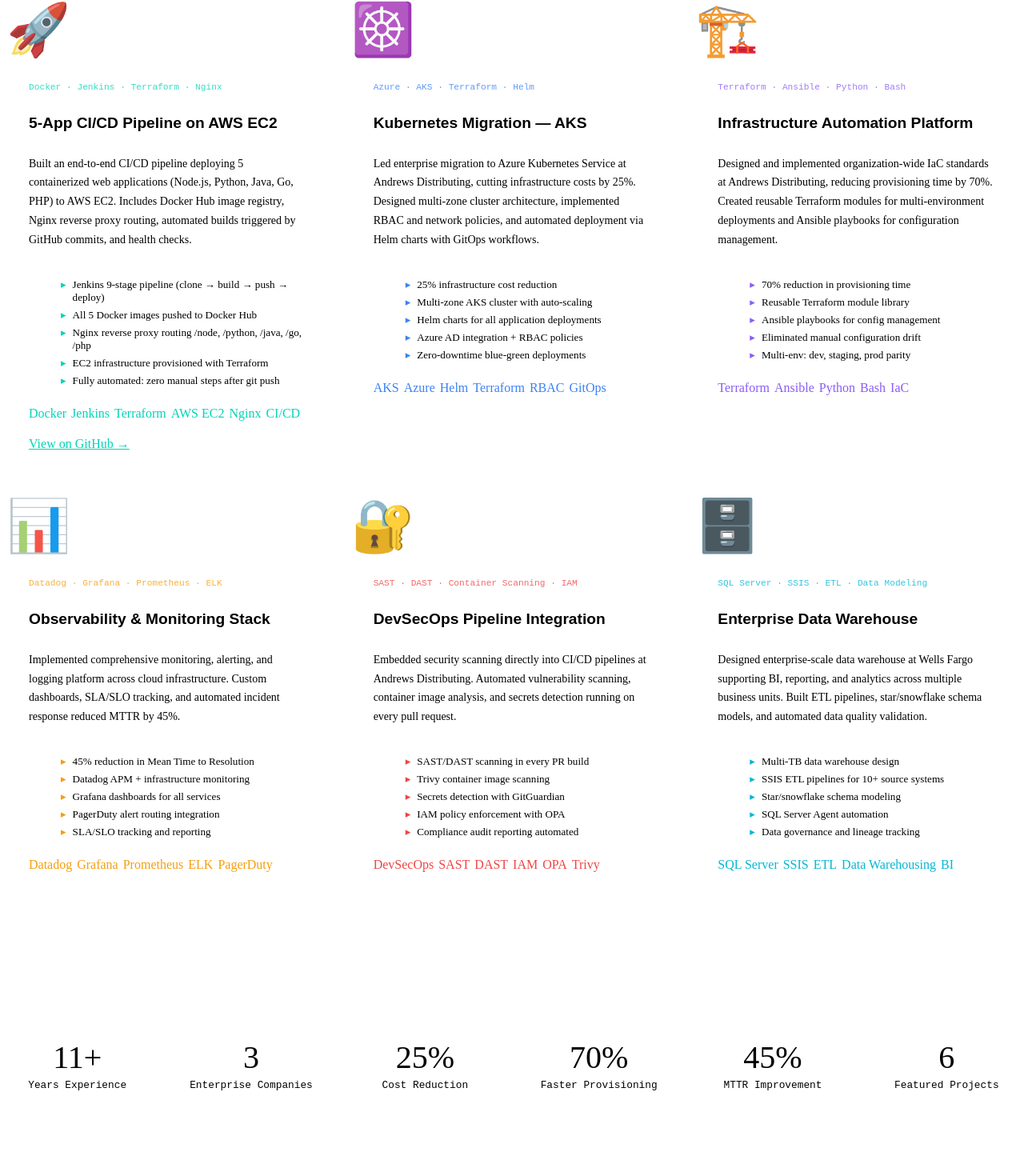
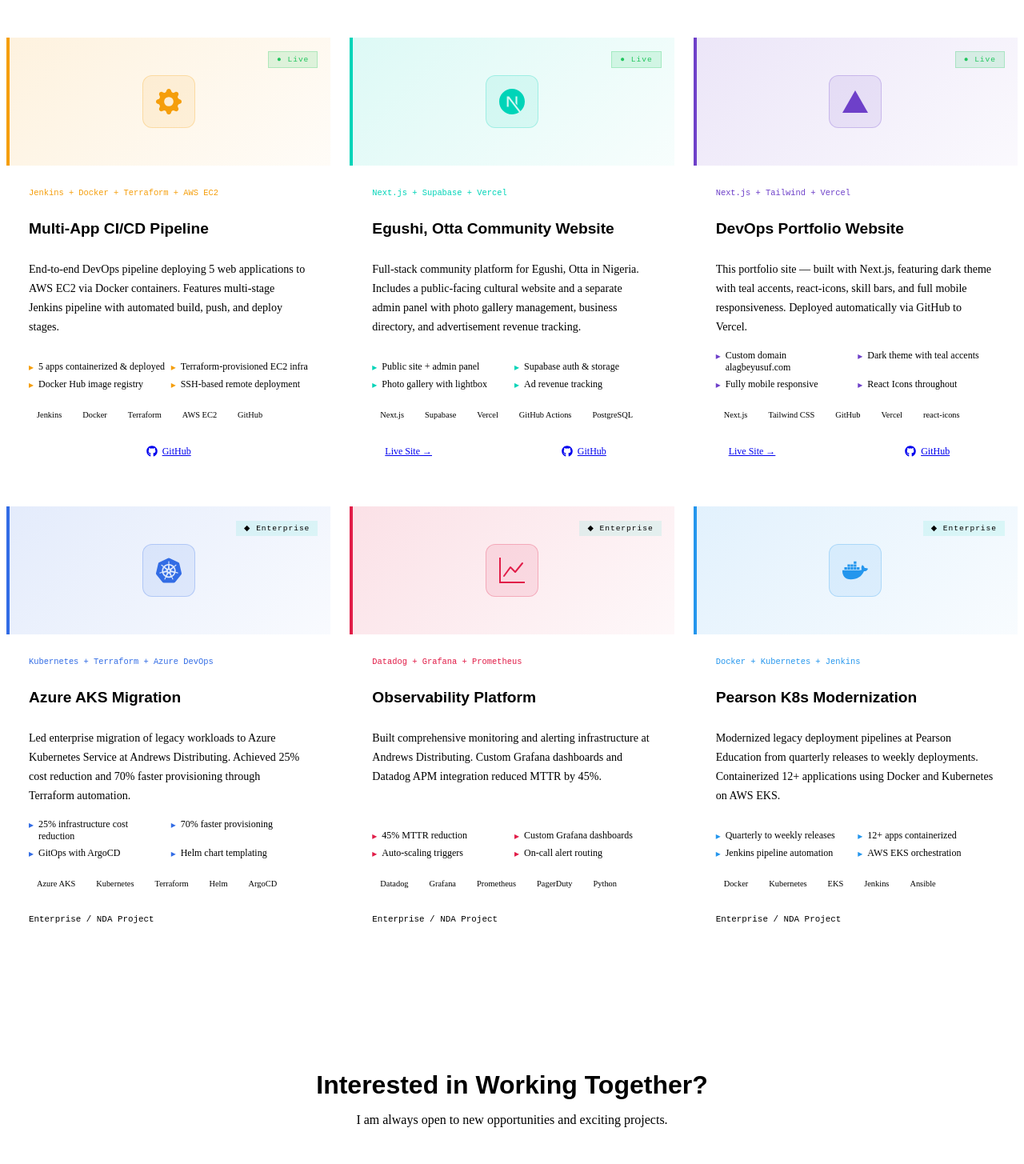
Before and after one commit to YusufAlagbe/Devops-profile, a Next.js app in the folder portfolio/: page /projects in a window 1280 px wide. Shown: the part 930-2385 px from the top of the page at 80% size. Built offline with nearby package versions, Linux system fonts and the light colour scheme.

Commit message:
Upgrade all icons to react-icons

```diff
--- a/portfolio/package.json
+++ b/portfolio/package.json
@@ -10,7 +10,8 @@
   "dependencies": {
     "next": "14.2.3",
     "react": "^18.3.1",
-    "react-dom": "^18.3.1"
+    "react-dom": "^18.3.1",
+    "react-icons": "^5.6.0"
   },
   "devDependencies": {
     "autoprefixer": "^10.4.19",
--- a/portfolio/src/pages/projects.js
+++ b/portfolio/src/pages/projects.js
@@ -1,108 +1,66 @@
-import Head from 'next/head'
-import Navbar from '../components/Navbar'
-import Footer from '../components/Footer'
+import Head from "next/head"
+import Navbar from "../components/Navbar"
+import Footer from "../components/Footer"
+import Link from "next/link"
+import { FaDocker, FaAws, FaGithub } from "react-icons/fa"
+import { SiKubernetes, SiTerraform, SiJenkins, SiGrafana, SiDatadog, SiVercel, SiSupabase, SiNextdotjs, SiGithubactions } from "react-icons/si"
+import { BsCloudFill, BsGearFill, BsShieldLockFill, BsGraphUp } from "react-icons/bs"
 
 const projects = [
   {
-    title: '5-App CI/CD Pipeline on AWS EC2',
-    subtitle: 'Docker · Jenkins · Terraform · Nginx',
-    description: 'Built an end-to-end CI/CD pipeline deploying 5 containerized web applications (Node.js, Python, Java, Go, PHP) to AWS EC2. Includes Docker Hub image registry, Nginx reverse proxy routing, automated builds triggered by GitHub commits, and health checks.',
-    highlights: [
-      'Jenkins 9-stage pipeline (clone → build → push → deploy)',
-      'All 5 Docker images pushed to Docker Hub',
-      'Nginx reverse proxy routing /node, /python, /java, /go, /php',
-      'EC2 infrastructure provisioned with Terraform',
-      'Fully automated: zero manual steps after git push',
-    ],
-    tags: ['Docker', 'Jenkins', 'Terraform', 'AWS EC2', 'Nginx', 'CI/CD'],
-    github: 'https://github.com/YusufAlagbe/devops-project',
-    status: 'Live',
-    color: '#00d4b8',
-    icon: '🚀',
+    title: "Multi-App CI/CD Pipeline",
+    subtitle: "Jenkins + Docker + Terraform + AWS EC2",
+    desc: "End-to-end DevOps pipeline deploying 5 web applications to AWS EC2 via Docker containers. Features multi-stage Jenkins pipeline with automated build, push, and deploy stages.",
+    tags: ["Jenkins", "Docker", "Terraform", "AWS EC2", "GitHub"],
+    highlights: ["5 apps containerized & deployed", "Terraform-provisioned EC2 infra", "Docker Hub image registry", "SSH-based remote deployment"],
+    Icon: BsGearFill, color: "#f59e0b", status: "Live",
+    github: "https://github.com/YusufAlagbe",
   },
   {
-    title: 'Kubernetes Migration — AKS',
-    subtitle: 'Azure · AKS · Terraform · Helm',
-    description: 'Led enterprise migration to Azure Kubernetes Service at Andrews Distributing, cutting infrastructure costs by 25%. Designed multi-zone cluster architecture, implemented RBAC and network policies, and automated deployment via Helm charts with GitOps workflows.',
-    highlights: [
-      '25% infrastructure cost reduction',
-      'Multi-zone AKS cluster with auto-scaling',
-      'Helm charts for all application deployments',
-      'Azure AD integration + RBAC policies',
-      'Zero-downtime blue-green deployments',
-    ],
-    tags: ['AKS', 'Azure', 'Helm', 'Terraform', 'RBAC', 'GitOps'],
-    status: 'Production',
-    color: '#3b82f6',
-    icon: '☸️',
+    title: "Egushi, Otta Community Website",
+    subtitle: "Next.js + Supabase + Vercel",
+    desc: "Full-stack community platform for Egushi, Otta in Nigeria. Includes a public-facing cultural website and a separate admin panel with photo gallery management, business directory, and advertisement revenue tracking.",
+    tags: ["Next.js", "Supabase", "Vercel", "GitHub Actions", "PostgreSQL"],
+    highlights: ["Public site + admin panel", "Supabase auth & storage", "Photo gallery with lightbox", "Ad revenue tracking"],
+    Icon: SiNextdotjs, color: "#00d4b8", status: "Live",
+    live: "https://egushi-otta.vercel.app",
+    github: "https://github.com/YusufAlagbe",
   },
   {
-    title: 'Infrastructure Automation Platform',
-    subtitle: 'Terraform · Ansible · Python · Bash',
-    description: 'Designed and implemented organization-wide IaC standards at Andrews Distributing, reducing provisioning time by 70%. Created reusable Terraform modules for multi-environment deployments and Ansible playbooks for configuration management.',
-    highlights: [
-      '70% reduction in provisioning time',
-      'Reusable Terraform module library',
-      'Ansible playbooks for config management',
-      'Eliminated manual configuration drift',
-      'Multi-env: dev, staging, prod parity',
-    ],
-    tags: ['Terraform', 'Ansible', 'Python', 'Bash', 'IaC'],
-    status: 'Production',
-    color: '#8b5cf6',
-    icon: '🏗️',
+    title: "DevOps Portfolio Website",
+    subtitle: "Next.js + Tailwind + Vercel",
+    desc: "This portfolio site — built with Next.js, featuring dark theme with teal accents, react-icons, skill bars, and full mobile responsiveness. Deployed automatically via GitHub to Vercel.",
+    tags: ["Next.js", "Tailwind CSS", "GitHub", "Vercel", "react-icons"],
+    highlights: ["Custom domain alagbeyusuf.com", "Dark theme with teal accents", "Fully mobile responsive", "React Icons throughout"],
+    Icon: SiVercel, color: "#6e40c9", status: "Live",
+    live: "https://alagbeyusuf.com",
+    github: "https://github.com/YusufAlagbe",
   },
   {
-    title: 'Observability & Monitoring Stack',
-    subtitle: 'Datadog · Grafana · Prometheus · ELK',
-    description: 'Implemented comprehensive monitoring, alerting, and logging platform across cloud infrastructure. Custom dashboards, SLA/SLO tracking, and automated incident response reduced MTTR by 45%.',
-    highlights: [
-      '45% reduction in Mean Time to Resolution',
-      'Datadog APM + infrastructure monitoring',
-      'Grafana dashboards for all services',
-      'PagerDuty alert routing integration',
-      'SLA/SLO tracking and reporting',
-    ],
-    tags: ['Datadog', 'Grafana', 'Prometheus', 'ELK', 'PagerDuty'],
-    status: 'Production',
-    color: '#f59e0b',
-    icon: '📊',
+    title: "Azure AKS Migration",
+    subtitle: "Kubernetes + Terraform + Azure DevOps",
+    desc: "Led enterprise migration of legacy workloads to Azure Kubernetes Service at Andrews Distributing. Achieved 25% cost reduction and 70% faster provisioning through Terraform automation.",
+    tags: ["Azure AKS", "Kubernetes", "Terraform", "Helm", "ArgoCD"],
+    highlights: ["25% infrastructure cost reduction", "70% faster provisioning", "GitOps with ArgoCD", "Helm chart templating"],
+    Icon: SiKubernetes, color: "#326ce5", status: "Enterprise",
   },
   {
-    title: 'DevSecOps Pipeline Integration',
-    subtitle: 'SAST · DAST · Container Scanning · IAM',
-    description: 'Embedded security scanning directly into CI/CD pipelines at Andrews Distributing. Automated vulnerability scanning, container image analysis, and secrets detection running on every pull request.',
-    highlights: [
-      'SAST/DAST scanning in every PR build',
-      'Trivy container image scanning',
-      'Secrets detection with GitGuardian',
-      'IAM policy enforcement with OPA',
-      'Compliance audit reporting automated',
-    ],
-    tags: ['DevSecOps', 'SAST', 'DAST', 'IAM', 'OPA', 'Trivy'],
-    status: 'Production',
-    color: '#ef4444',
-    icon: '🔐',
+    title: "Observability Platform",
+    subtitle: "Datadog + Grafana + Prometheus",
+    desc: "Built comprehensive monitoring and alerting infrastructure at Andrews Distributing. Custom Grafana dashboards and Datadog APM integration reduced MTTR by 45%.",
+    tags: ["Datadog", "Grafana", "Prometheus", "PagerDuty", "Python"],
+    highlights: ["45% MTTR reduction", "Custom Grafana dashboards", "Auto-scaling triggers", "On-call alert routing"],
+    Icon: BsGraphUp, color: "#e11d48", status: "Enterprise",
   },
   {
-    title: 'Enterprise Data Warehouse',
-    subtitle: 'SQL Server · SSIS · ETL · Data Modeling',
-    description: 'Designed enterprise-scale data warehouse at Wells Fargo supporting BI, reporting, and analytics across multiple business units. Built ETL pipelines, star/snowflake schema models, and automated data quality validation.',
-    highlights: [
-      'Multi-TB data warehouse design',
-      'SSIS ETL pipelines for 10+ source systems',
-      'Star/snowflake schema modeling',
-      'SQL Server Agent automation',
-      'Data governance and lineage tracking',
-    ],
-    tags: ['SQL Server', 'SSIS', 'ETL', 'Data Warehousing', 'BI'],
-    status: 'Delivered',
-    color: '#06b6d4',
-    icon: '🗄️',
+    title: "Pearson K8s Modernization",
+    subtitle: "Docker + Kubernetes + Jenkins",
+    desc: "Modernized legacy deployment pipelines at Pearson Education from quarterly releases to weekly deployments. Containerized 12+ applications using Docker and Kubernetes on AWS EKS.",
+    tags: ["Docker", "Kubernetes", "EKS", "Jenkins", "Ansible"],
+    highlights: ["Quarterly to weekly releases", "12+ apps containerized", "Jenkins pipeline automation", "AWS EKS orchestration"],
+    Icon: FaDocker, color: "#2496ed", status: "Enterprise",
   },
 ]
-
-const statusColors = { Live: '#22c55e', Production: '#3b82f6', Delivered: '#6366f1' }
 
 export default function Projects() {
   return (
@@ -110,64 +68,60 @@ export default function Projects() {
       <Head><title>Projects | Yusuf Alagbe</title></Head>
       <Navbar />
 
-      <section style={{ padding: '140px 0 80px', position: 'relative' }}>
-        <div className="orb" style={{ width: 500, height: 500, background: 'radial-gradient(circle, rgba(0,212,184,0.07) 0%, transparent 70%)', top: 0, right: 0 }} />
+      <section style={{ padding: "140px 0 60px", position: "relative", overflow: "hidden" }}>
+        <div className="orb" style={{ width: 500, height: 500, background: "radial-gradient(circle, rgba(0,212,184,0.08) 0%, transparent 70%)", top: -100, right: 0 }} />
         <div className="container-custom">
-          <div className="section-label animate-fadeUp delay-1">Portfolio</div>
+          <div className="section-label animate-fadeUp delay-1">My Work</div>
           <h1 className="section-title animate-fadeUp delay-2" style={{ marginBottom: 16 }}>
-            Featured<span style={{ color: 'var(--teal)' }}> Projects</span>
+            Featured<br /><span style={{ color: "var(--teal)" }}>Projects</span>
           </h1>
-          <p className="animate-fadeUp delay-3" style={{ color: 'var(--text-dim)', maxWidth: 580, lineHeight: 1.8, marginBottom: 80 }}>
-            A selection of DevOps engineering work spanning cloud migrations, automation platforms, CI/CD pipelines, and infrastructure design.
+          <p className="animate-fadeUp delay-3" style={{ color: "var(--text-dim)", fontSize: "clamp(0.9rem, 2vw, 1.05rem)", maxWidth: 580, lineHeight: 1.8 }}>
+            Personal and enterprise projects spanning CI/CD, cloud infrastructure, containerization, and full-stack development.
           </p>
+        </div>
+      </section>
 
-          <div style={{ display: 'grid', gridTemplateColumns: 'repeat(auto-fit, minmax(360px, 1fr))', gap: 28 }}>
-            {projects.map((p, i) => (
-              <div key={i} className="project-card" style={{ display: 'flex', flexDirection: 'column' }}>
-                {/* Header */}
-                <div className="project-card-header" style={{ background: `linear-gradient(135deg, var(--surface2) 0%, ${p.color}15 100%)` }}>
-                  <div style={{ fontSize: '4rem', opacity: 0.9 }}>{p.icon}</div>
-                  {/* Status badge */}
-                  <div style={{
-                    position: 'absolute', top: 16, right: 16,
-                    background: `${statusColors[p.status]}20`,
-                    border: `1px solid ${statusColors[p.status]}50`,
-                    color: statusColors[p.status],
-                    fontFamily: 'JetBrains Mono, monospace',
-                    fontSize: '0.65rem', padding: '4px 10px', letterSpacing: '0.1em',
-                  }}>● {p.status}</div>
-                  {/* Number */}
-                  <div style={{ position: 'absolute', top: 16, left: 20, fontFamily: 'Syne, sans-serif', fontWeight: 800, fontSize: '4rem', opacity: 0.04, color: p.color, lineHeight: 1 }}>
-                    {String(i + 1).padStart(2, '0')}
+      <section style={{ padding: "20px 0 80px" }}>
+        <div className="container-custom">
+          <div style={{ display: "grid", gridTemplateColumns: "repeat(auto-fit, minmax(320px, 1fr))", gap: 24 }}>
+            {projects.map(p => (
+              <div key={p.title} className="card" style={{ padding: 0, overflow: "hidden", display: "flex", flexDirection: "column", transition: "transform 0.3s, box-shadow 0.3s" }}
+                onMouseEnter={e => { e.currentTarget.style.transform = "translateY(-6px)"; e.currentTarget.style.boxShadow = "0 20px 50px rgba(0,0,0,0.3)" }}
+                onMouseLeave={e => { e.currentTarget.style.transform = "translateY(0)"; e.currentTarget.style.boxShadow = "none" }}>
+                <div style={{ height: 160, background: `linear-gradient(135deg, ${p.color}22 0%, ${p.color}08 100%)`, borderBottom: "1px solid var(--border)", display: "flex", alignItems: "center", justifyContent: "center", position: "relative" }}>
+                  <div style={{ position: "absolute", top: 0, left: 0, width: 4, height: "100%", background: p.color }} />
+                  <div style={{ width: 64, height: 64, background: `${p.color}18`, border: `1px solid ${p.color}40`, borderRadius: 12, display: "flex", alignItems: "center", justifyContent: "center" }}>
+                    <p.Icon size={32} color={p.color} />
+                  </div>
+                  <div style={{ position: "absolute", top: 16, right: 16 }}>
+                    <span style={{ background: p.status === "Live" ? "rgba(34,197,94,0.15)" : "rgba(0,212,184,0.1)", color: p.status === "Live" ? "#22c55e" : "var(--teal)", border: `1px solid ${p.status === "Live" ? "#22c55e" : "var(--teal)"}40`, fontFamily: "JetBrains Mono, monospace", fontSize: "0.6rem", padding: "4px 10px", letterSpacing: "0.1em" }}>
+                      {p.status === "Live" ? "● " : "◆ "}{p.status}
+                    </span>
                   </div>
                 </div>
 
-                {/* Body */}
-                <div style={{ padding: '28px', flex: 1, display: 'flex', flexDirection: 'column' }}>
-                  <div style={{ fontFamily: 'JetBrains Mono, monospace', fontSize: '0.7rem', color: p.color, marginBottom: 8, opacity: 0.8 }}>{p.subtitle}</div>
-                  <h3 style={{ fontFamily: 'Syne, sans-serif', fontWeight: 800, fontSize: '1.2rem', marginBottom: 12, lineHeight: 1.3 }}>{p.title}</h3>
-                  <p style={{ color: 'var(--text-dim)', fontSize: '0.875rem', lineHeight: 1.7, marginBottom: 20 }}>{p.description}</p>
+                <div style={{ padding: "clamp(18px, 4vw, 28px)", flex: 1, display: "flex", flexDirection: "column" }}>
+                  <div style={{ fontFamily: "JetBrains Mono, monospace", fontSize: "0.65rem", color: p.color, marginBottom: 8 }}>{p.subtitle}</div>
+                  <h3 style={{ fontFamily: "Syne, sans-serif", fontWeight: 800, fontSize: "clamp(1rem, 2.5vw, 1.2rem)", marginBottom: 12, lineHeight: 1.3 }}>{p.title}</h3>
+                  <p style={{ color: "var(--text-dim)", fontSize: "clamp(0.78rem, 1.8vw, 0.88rem)", lineHeight: 1.7, marginBottom: 16, flex: 1 }}>{p.desc}</p>
 
-                  <ul style={{ marginBottom: 24, display: 'grid', gap: 6 }}>
-                    {p.highlights.map((h, j) => (
-                      <li key={j} style={{ display: 'flex', gap: 8, color: 'var(--text-dim)', fontSize: '0.82rem', listStyle: 'none' }}>
-                        <span style={{ color: p.color, flexShrink: 0 }}>▸</span>
-                        {h}
-                      </li>
-                    ))}
-                  </ul>
-
-                  <div style={{ marginBottom: 20, display: 'flex', flexWrap: 'wrap', gap: 6 }}>
-                    {p.tags.map(t => (
-                      <span key={t} className="tag" style={{ borderColor: `${p.color}30`, color: p.color }}>{t}</span>
+                  <div style={{ display: "grid", gridTemplateColumns: "1fr 1fr", gap: 6, marginBottom: 20 }}>
+                    {p.highlights.map(h => (
+                      <div key={h} style={{ display: "flex", gap: 6, alignItems: "flex-start", fontSize: "0.75rem", color: "var(--text-muted)" }}>
+                        <span style={{ color: p.color, flexShrink: 0, marginTop: 1 }}>▸</span>{h}
+                      </div>
                     ))}
                   </div>
 
-                  {p.github && (
-                    <a href={p.github} target="_blank" rel="noopener noreferrer" className="btn-outline" style={{ marginTop: 'auto', justifyContent: 'center', borderColor: p.color, color: p.color }}>
-                      View on GitHub →
-                    </a>
-                  )}
+                  <div style={{ display: "flex", flexWrap: "wrap", gap: 6, marginBottom: 20 }}>
+                    {p.tags.map(t => <span key={t} className="tag" style={{ fontSize: "0.65rem", padding: "4px 10px" }}>{t}</span>)}
+                  </div>
+
+                  <div style={{ display: "flex", gap: 10, flexWrap: "wrap" }}>
+                    {p.live && <a href={p.live} target="_blank" rel="noopener noreferrer" className="btn-primary" style={{ flex: 1, justifyContent: "center", fontSize: "0.75rem", padding: "9px 16px" }}>Live Site →</a>}
+                    {p.github && <a href={p.github} target="_blank" rel="noopener noreferrer" className="btn-outline" style={{ flex: 1, justifyContent: "center", fontSize: "0.75rem", padding: "9px 16px", display: "flex", alignItems: "center", gap: 6 }}><FaGithub size={14} />GitHub</a>}
+                    {!p.live && !p.github && <span style={{ fontFamily: "JetBrains Mono, monospace", fontSize: "0.68rem", color: "var(--text-muted)", padding: "9px 0" }}>Enterprise / NDA Project</span>}
+                  </div>
                 </div>
               </div>
             ))}
@@ -175,23 +129,15 @@ export default function Projects() {
         </div>
       </section>
 
-      {/* Stats banner */}
-      <section style={{ padding: '80px 0', background: 'var(--bg2)', borderTop: '1px solid var(--border)' }}>
-        <div className="container-custom">
-          <div style={{ display: 'grid', gridTemplateColumns: 'repeat(auto-fit, minmax(160px, 1fr))', gap: 40, textAlign: 'center' }}>
-            {[
-              ['11+', 'Years Experience'],
-              ['3', 'Enterprise Companies'],
-              ['25%', 'Cost Reduction'],
-              ['70%', 'Faster Provisioning'],
-              ['45%', 'MTTR Improvement'],
-              ['6', 'Featured Projects'],
-            ].map(([num, label]) => (
-              <div key={num}>
-                <div className="stat-num" style={{ fontSize: '2.5rem' }}>{num}</div>
-                <div style={{ color: 'var(--text-muted)', fontSize: '0.8rem', marginTop: 4, fontFamily: 'JetBrains Mono, monospace' }}>{label}</div>
-              </div>
-            ))}
+      <section style={{ padding: "40px 0 80px" }}>
+        <div className="container-custom" style={{ textAlign: "center" }}>
+          <h2 style={{ fontFamily: "Syne, sans-serif", fontWeight: 800, fontSize: "clamp(1.4rem, 4vw, 2rem)", marginBottom: 16 }}>
+            Interested in <span style={{ color: "var(--teal)" }}>Working Together?</span>
+          </h2>
+          <p style={{ color: "var(--text-dim)", marginBottom: 32 }}>I am always open to new opportunities and exciting projects.</p>
+          <div style={{ display: "flex", gap: 16, justifyContent: "center", flexWrap: "wrap" }}>
+            <Link href="/contact" className="btn-primary" style={{ fontSize: "1rem", padding: "14px 36px" }}>Get In Touch →</Link>
+            <a href="/Yusuf_Alagbe_Resume.pdf" download className="btn-outline" style={{ fontSize: "1rem", padding: "14px 36px" }}>Download Resume</a>
           </div>
         </div>
       </section>
```
Also changed, not shown: portfolio/src/pages/contact.js (+77 -71 lines), portfolio/src/pages/index.js (+16 -7 lines), portfolio/src/pages/skills.js (+110 -139 lines), 1 other file (tests, documents, lock files or other folders).
